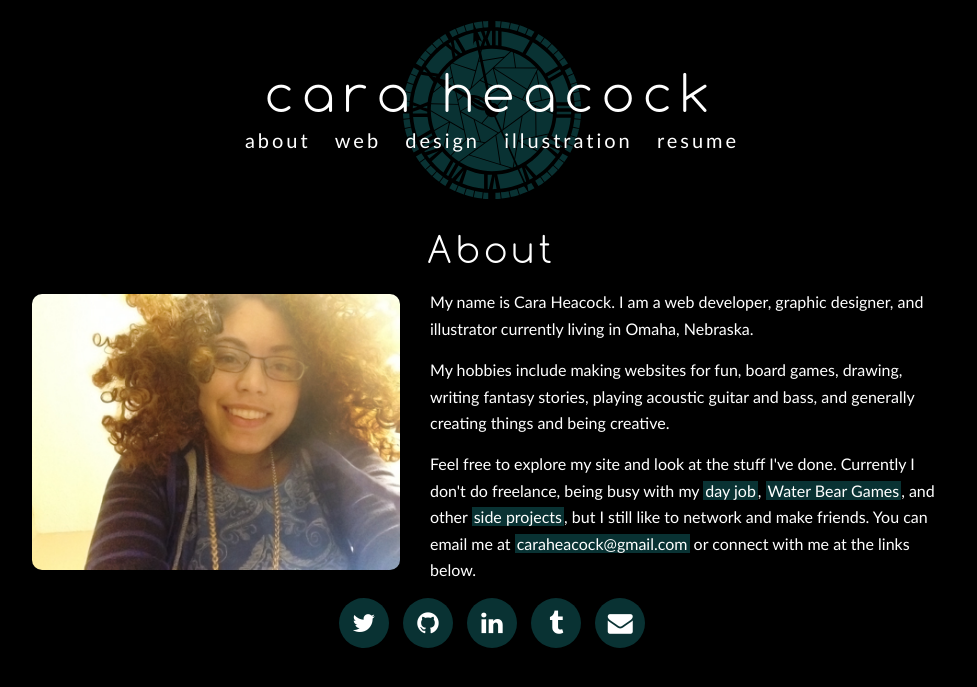
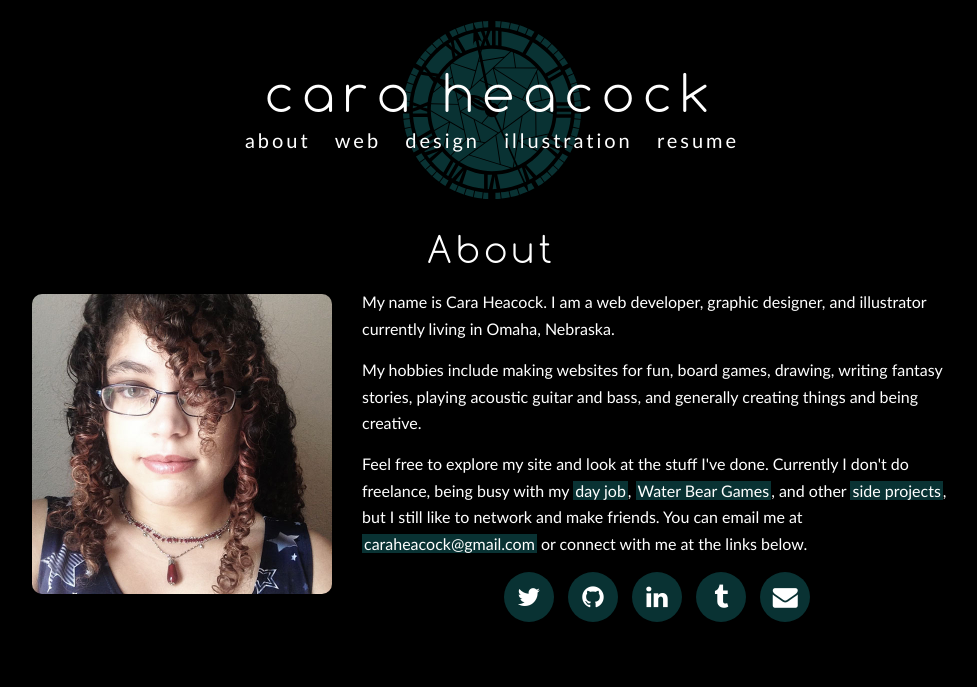
Before and after one commit to Caraheacock/caraheacock.github.io, a Jekyll site: the page built from about.html, in a window 1280 px wide. Shown: the top 687 px of the page, without its empty margins (148-1125 px from the left). Built offline with Jekyll 4.4.1, drawn with Linux system fonts in a browser that asks for light colours.

Commit message:
Update my face

```diff
--- a/about.html
+++ b/about.html
@@ -5,7 +5,7 @@ title: Cara Heacock | About
 
 <h2>About</h2>
 
-<img src="/images/me_400x300.jpg" width="400" height="300" alt="Cara" class="about-image" />
+<img src="/images/me2_600x600.jpg" width="300" height="300" alt="Cara" class="about-image" />
 
 <p>My name is Cara Heacock. I am a web developer, graphic designer, and illustrator currently living in Omaha, Nebraska.</p>
 
```
Also changed, not shown: images/me2_600x600.jpg (added).
